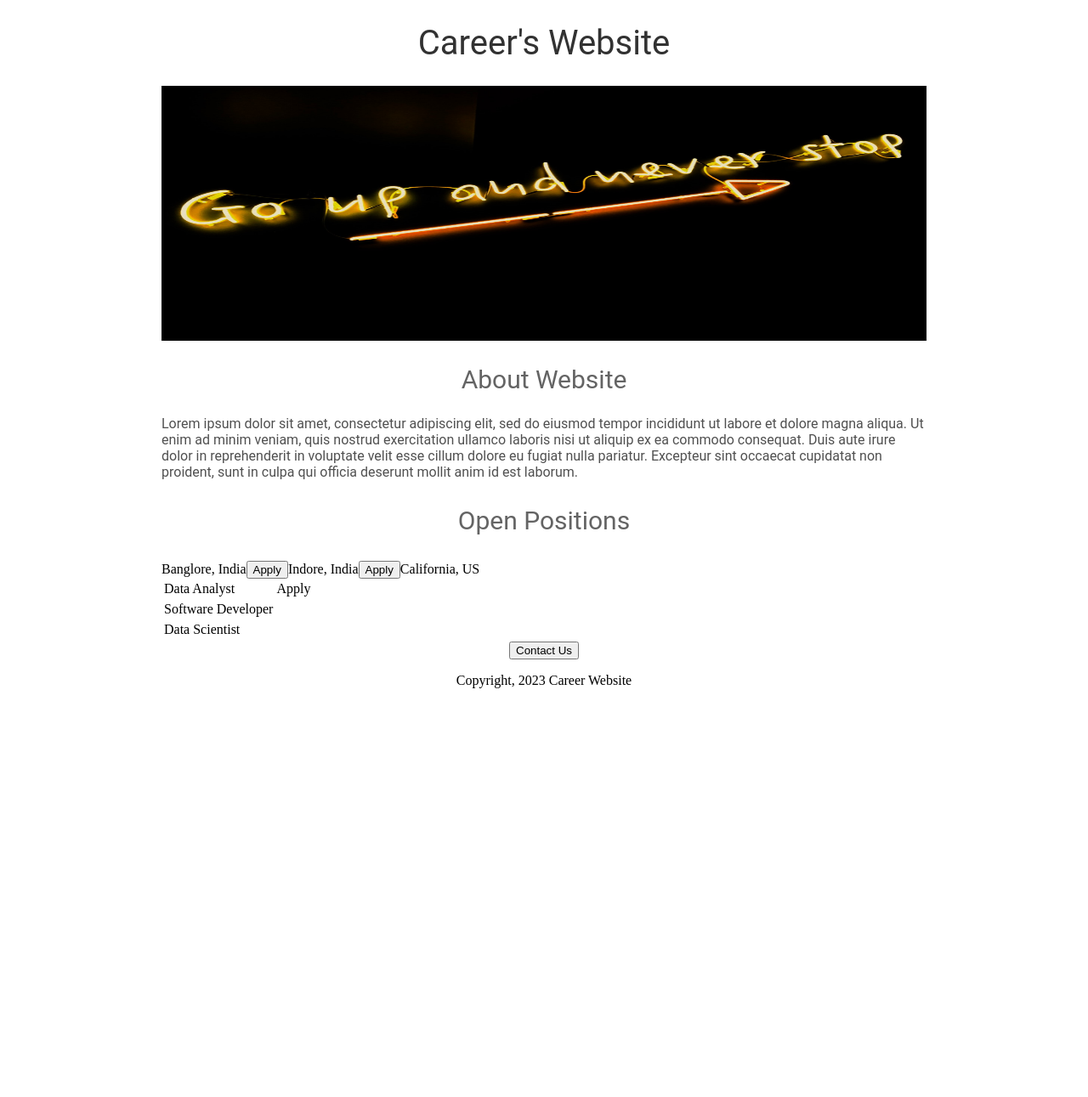
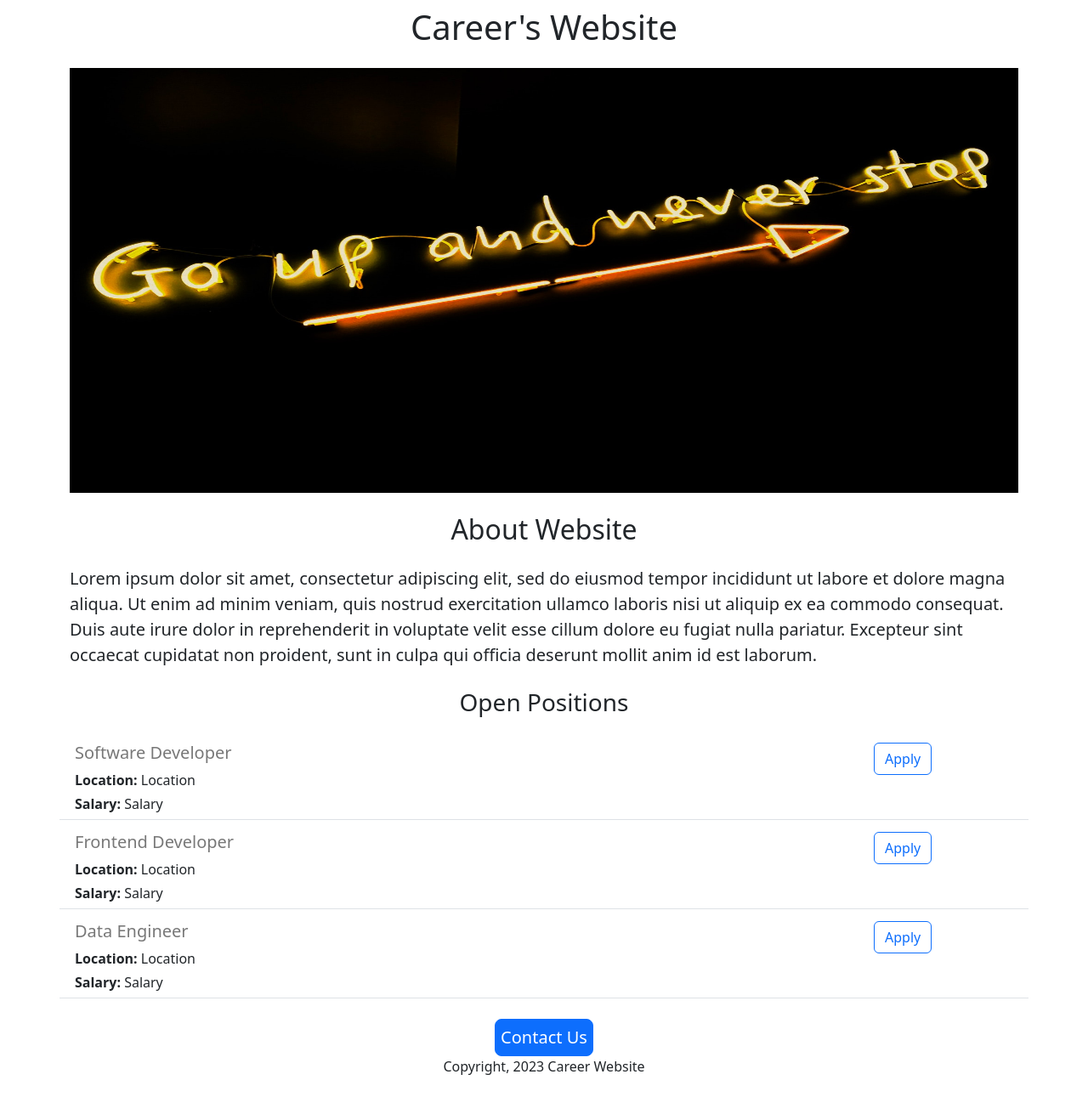
Before and after one commit to ShashwatJ8/careers-website-v2, a Flask app: page / in a window 1280 px wide. Shown: the whole page at 85% size. Before the commit the page ends 810 px from the top, so only its background shows below. Run offline with Flask 2, Linux system fonts and the light colour scheme.

Commit message:
Added dynamic data and api route

```diff
--- a/app.py
+++ b/app.py
@@ -1,12 +1,38 @@
-from flask import Flask, render_template
+from flask import Flask, render_template, jsonify
 
 app = Flask(__name__)
 
+JOB = [
+  {
+    'id': 1,
+    'Position':'Software Developer',
+    'Location':'Banglore, India',
+    'Salary':'Rs 20,00,000'
+
+  },
+  {
+    'id': 2,
+    'Position':'Frontend Developer',
+    'Location':'Indore, India',
+    'Salary':'Rs 20,00,000'
+
+  },
+  {
+    'id': 1,
+    'Position':'Data Engineer',
+    'Location':'California, USA',
+    'Salary':'$ 120,000'
+
+  }
+]
 
 @app.route("/")
 def hello_world():
-  return render_template('home.html')
+  return render_template('home.html',jobs = JOB)
 
+@app.route("/api/jobs")
+def return_list():
+  return jsonify(JOB)
 
 if __name__ == '__main__':
   app.run(host='0.0.0.0', debug=True)
--- a/templates/home.html
+++ b/templates/home.html
@@ -2,90 +2,39 @@
 <html>
   <head>
     <title>Career Website</title>
+
+    <meta charset="utf-8">
+    <meta name="viewport" content="width=device-width, initial-scale=1">
+
+    <link href="https://cdn.jsdelivr.net/npm/bootstrap@5.3.0-alpha1/dist/css/bootstrap.min.css" rel="stylesheet" integrity="sha384-GLhlTQ8iRABdZLl6O3oVMWSktQOp6b7In1Zl3/Jr59b6EGGoI1aFkw7cmDA6j6gD" crossorigin="anonymous">
+
     <style>
-      h1{
-        font-size:40px;
-        font-family: Roboto;
-        font-weight: normal;
-        color: rgb(50,50,50);
-        text-align: center;
-      }
-
-      #banner{
+      #banner (
+        heigth: 50px;
         width: 100%;
-        height: 300px;
-        /*
-        object-fit: cover;
-        */
-      }
-
-      h2{
-        font-size:30px;
-        font-family: Roboto;
-        font-weight: normal;
-        color: rgb(100,100,100);
-        text-align: center;
-      }
-
-      h3{
-        font-size:30px;
-        font-family: Roboto;
-        font-weight: normal;
-        color: rgb(100,100,100);
-        text-align: center;
-      }
-
-      .bodytext{
-        font-family: Roboto;
-        color: rgb(80,80,80);
-      }
-
-      #container{
-        max-width:900px;
-        margin: 0 auto 0 auto;
-      }
-
+      )
     </style>
-
   </head>
 
   <body>
-    <div id="container">
-      <h1>Career's Website</h1>
 
-      <img id="banner" src = "https://carrer-website.shashwatj8.repl.co/static/Career%20Photo.jpg"     width="500px" height="150">
+    <div class="container">
+      <h1 class = "text-center mt-2 mb-4">Career's Website</h1>
+      <div id = "imageid">
+      <img src ="https://carrer-website.shashwatj8.repl.co/static/Career%20Photo.jpg" class = "img-fluid "  style="height: 500px; width:100%"/>
+      </div>
 
-      <h2>About Website</h2>
-      <p class = "bodytext">Lorem ipsum dolor sit amet, consectetur adipiscing elit, sed do eiusmod tempor incididunt ut labore et dolore magna aliqua. Ut enim ad minim veniam, quis nostrud exercitation ullamco laboris nisi ut aliquip ex ea commodo consequat. Duis aute irure dolor in reprehenderit in voluptate velit esse cillum dolore eu fugiat nulla pariatur. Excepteur sint occaecat cupidatat non proident, sunt in culpa qui officia deserunt mollit anim id est laborum.
+      <h2 class = "text-center mt-4 mb-4">About Website</h2>
+      <p class = "lead">Lorem ipsum dolor sit amet, consectetur adipiscing elit, sed do eiusmod tempor incididunt ut labore et dolore magna aliqua. Ut enim ad minim veniam, quis nostrud exercitation ullamco laboris nisi ut aliquip ex ea commodo consequat. Duis aute irure dolor in reprehenderit in voluptate velit esse cillum dolore eu fugiat nulla pariatur. Excepteur sint occaecat cupidatat non proident, sunt in culpa qui officia deserunt mollit anim id est laborum.
       </p>
 
-      <h3>Open Positions</h3>
+      <h3 class = "text-center mt-4 mb-4">Open Positions</h3>
 
-      <table>
-        <tr>
-          <td>Data Analyst</td>
-          <td itemtype = "button">Apply</button>
-        </tr>
-        <tr>Banglore, India</tr>
-
-
-        <tr>
-          <td>Software Developer</td>
-          <button>Apply</button>
-        </tr>
-        <tr>Indore, India</tr>
-
-
-        <tr>
-          <td>Data Scientist</td>
-          <button>Apply</button>
-        </tr>
-        <tr>California, US</tr>
-
-      </table>
-
-      <div style = "text-align:center;">
-        <button>Contact Us</button>
+      {% for job in jobs%}
+        {% include 'jobList.html'%}
+      {% endfor %}
+      <div class="text-center mt-4 mb-4">
+        <button class="btn btn-primary btn-lg" style="padding: 6px">Contact Us</button>
         <p>Copyright, 2023 Career Website</p>
       </div>
     </div>
--- /dev/null
+++ b/templates/jobList.html
@@ -0,0 +1,22 @@
+<div class = "border-bottom mb-2 row" style="padding:6px">
+  <div class = "col-10">
+    <div style='color:rgb(120,120,120)'>
+      <h5>{{job['Position']}}</h5>
+     </div>
+
+    <div class="mb-1">
+     <b>Location: </b> {{'Location'}}
+    </div>
+
+    <div>
+     {% if 'Salary' in job%}
+       <b>Salary: </b> {{'Salary'}}
+     {% endif%}
+    </div>
+  </div>
+  <div class="col-2">
+    <button type="button" class="btn btn-outline-primary">Apply</button>
+  </div>
+
+
+</div>
```
